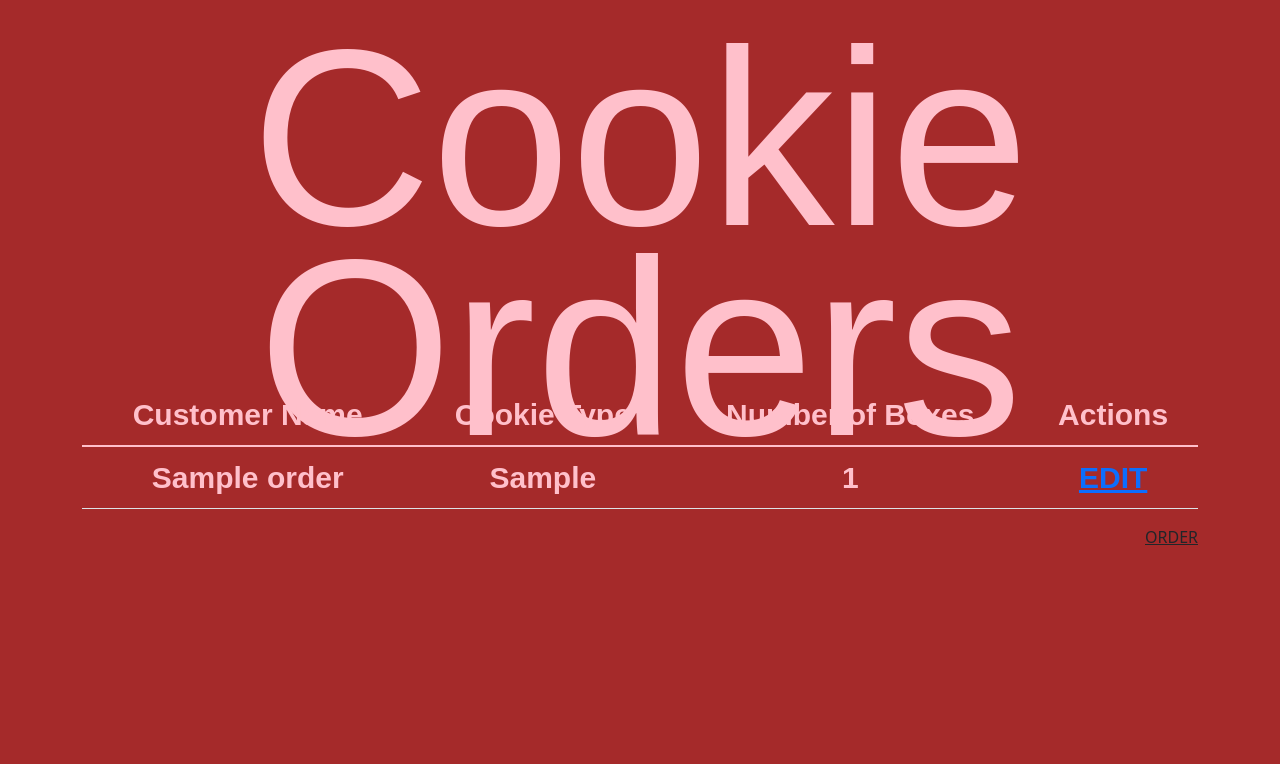
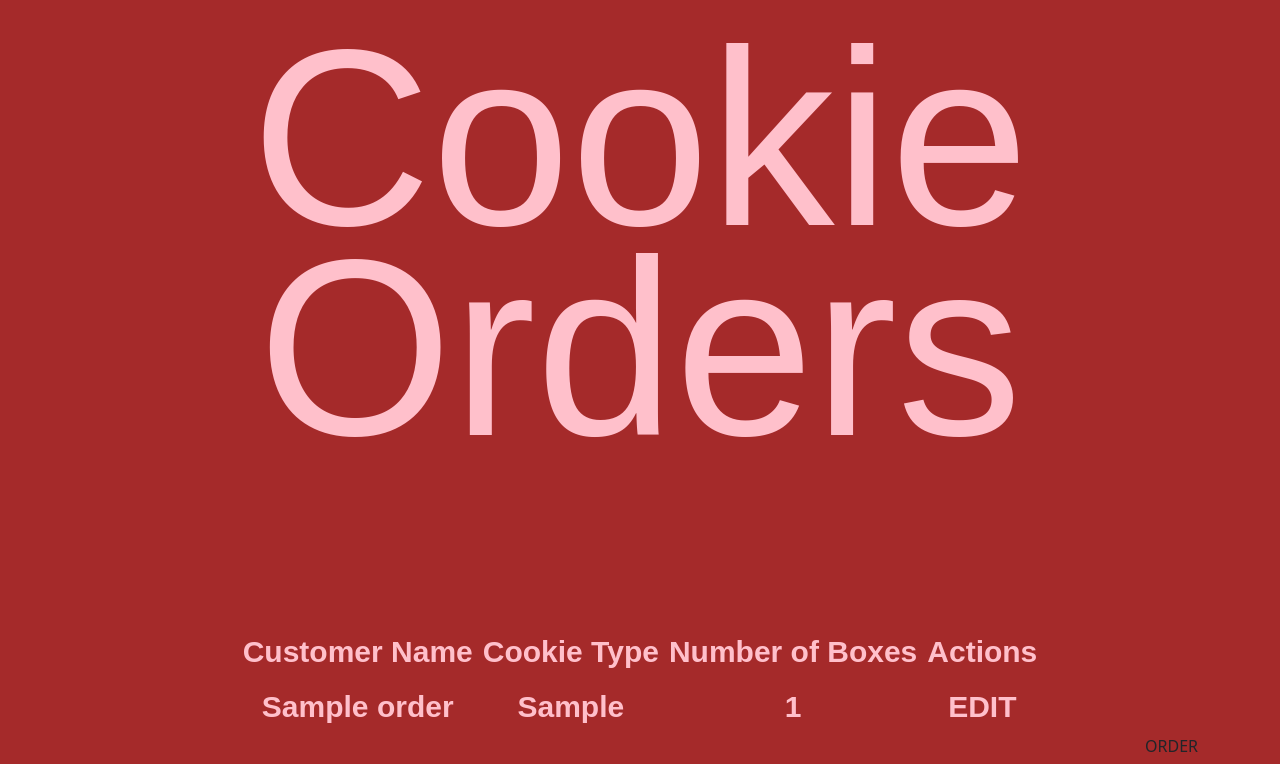
Before and after one commit to RamirezDanielle/cookie_orders, a Flask app: template flask_app/templates/cookie_orders.html in a window 1280 px wide. Shown: the part 36-800 px from the top of the page. Run offline with Flask 3, Linux system fonts and the light colour scheme; the template is opened without the code that fills it: most values are stand-ins (such as "Sample title", 1, 10 or a date in 2020); some web fonts are replaced.

Commit message:
table update

```diff
--- a/flask_app/static/style.css
+++ b/flask_app/static/style.css
@@ -25,4 +25,18 @@
     font-size: 30px;
     text-align: center;
     color: pink;
+    margin-top: 250px;
 }
+
+#cookie_orders a {
+    text-decoration: none;
+    color: pink;
+}
+
+/* #cookie_orders thead{
+    padding: 5px;
+} */
+
+#cookie_orders th, td{
+    padding: 5px;
+}
--- a/flask_app/templates/cookie_orders.html
+++ b/flask_app/templates/cookie_orders.html
@@ -20,7 +20,7 @@
         <h1 class="text-center">Orders</h1>
     </div>
     <div class="container col">
-        <table class="table">
+        <table>
             <thead>
                 <tr>
                     <th>Customer Name</th>
```
Lines whose indentation alone changed are shown as unchanged.
